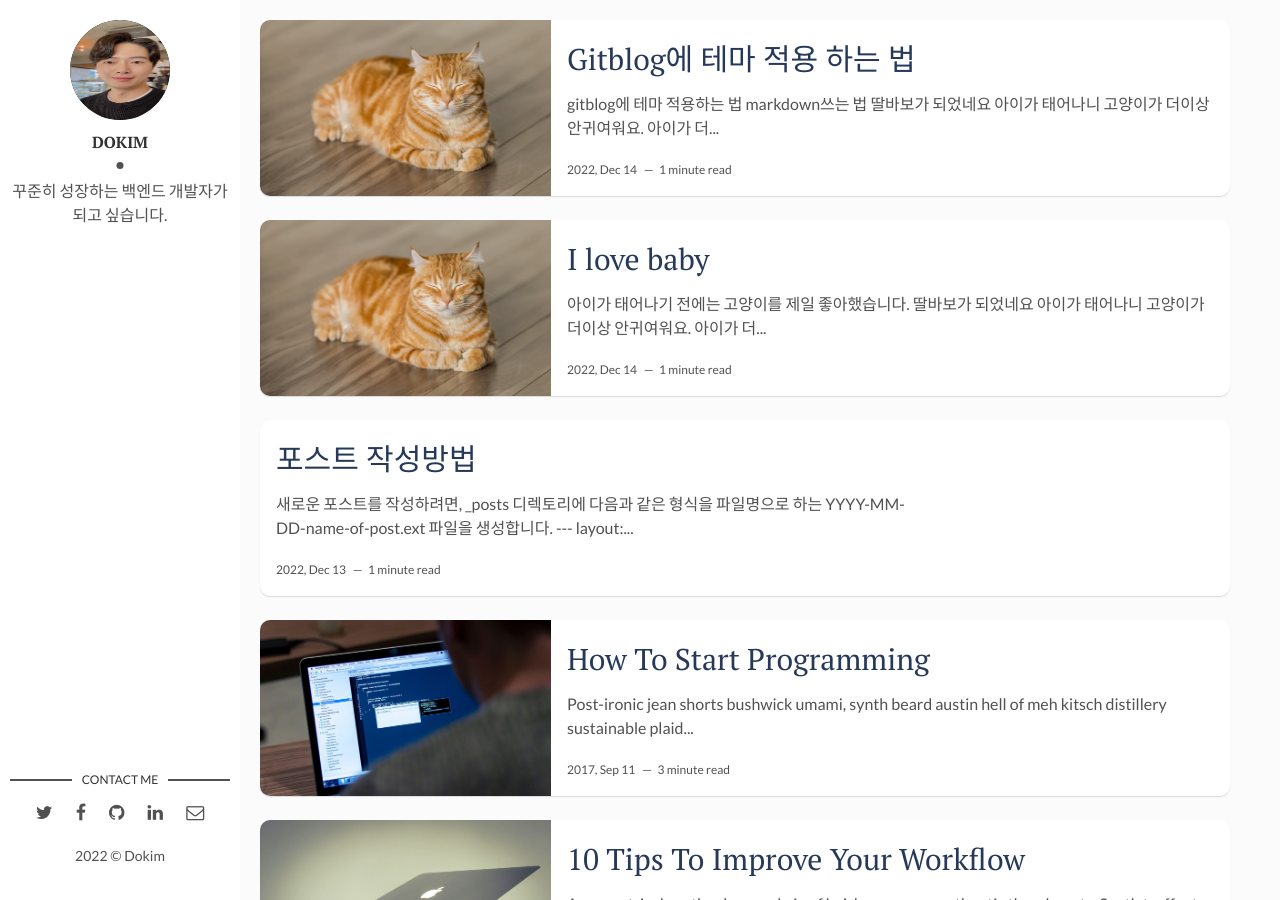
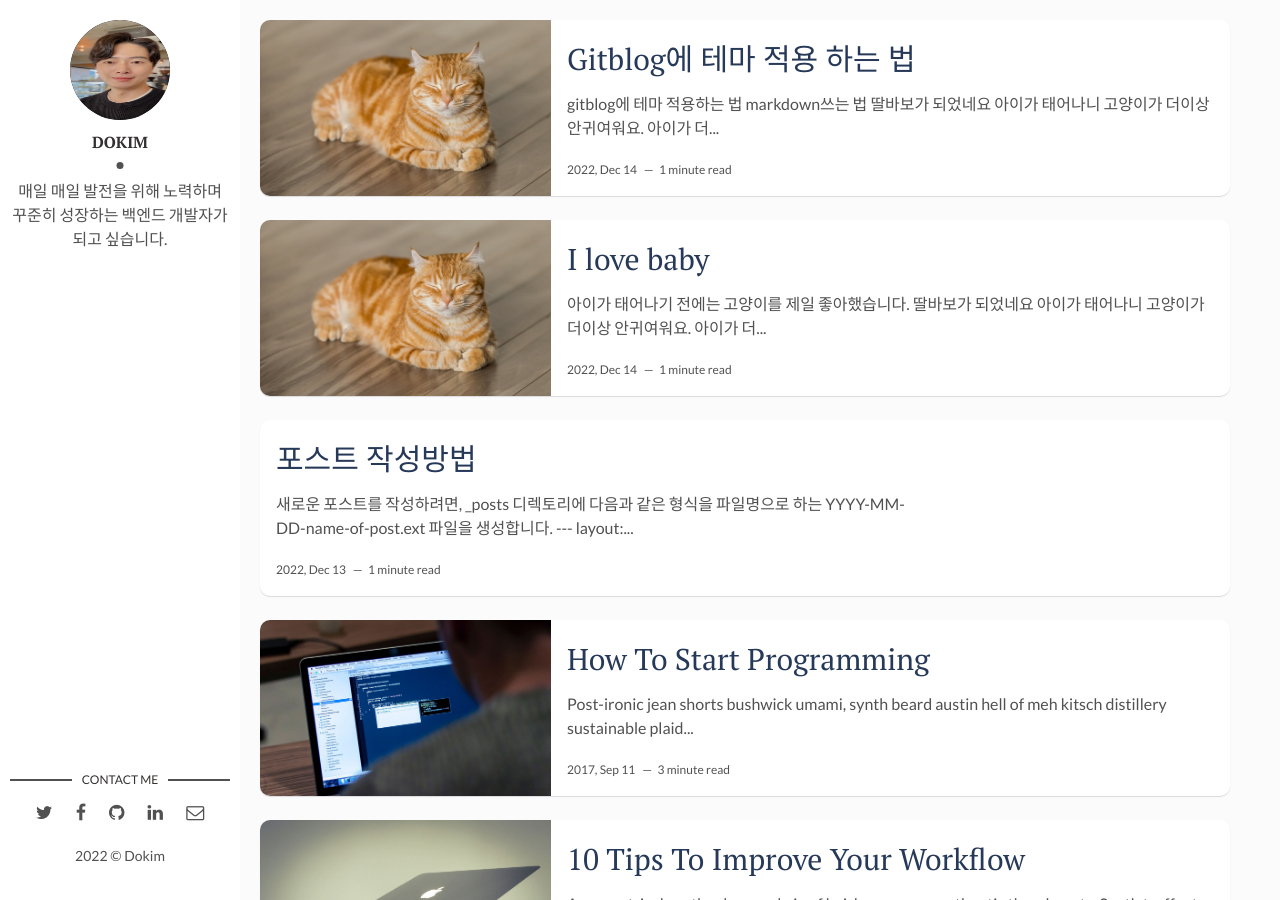
Before and after one commit to KimDohyoun79/gitblog_dokim, a Jekyll site: the page built from index.html, in a window 1280 px wide and 900 px high. Built offline with Jekyll 4.4.1, drawn with Linux system fonts in a browser that asks for light colours; the list of posts is cut into pages by our own code.

Commit message:
[UPDATE] 내용 수정

```diff
--- a/_config.yml
+++ b/_config.yml
@@ -11,7 +11,7 @@ site-twitter: #if your site has a twitter account, enter it here
 # Author Settings
 author: Dokim # add your name
 author-img: ddokim.jpg # add your photo
-about-author: 꾸준히 성장하는 백엔드 개발자가 되고 싶습니다. # add description
+about-author: 매일 매일 발전을 위해 노력하며 꾸준히 성장하는 백엔드 개발자가 되고 싶습니다. # add description
 social-twitter: # add your Twitter handle
 social-facebook: # add your Facebook handle
 social-github: KimDohyoun79 # add your Github handle
```
